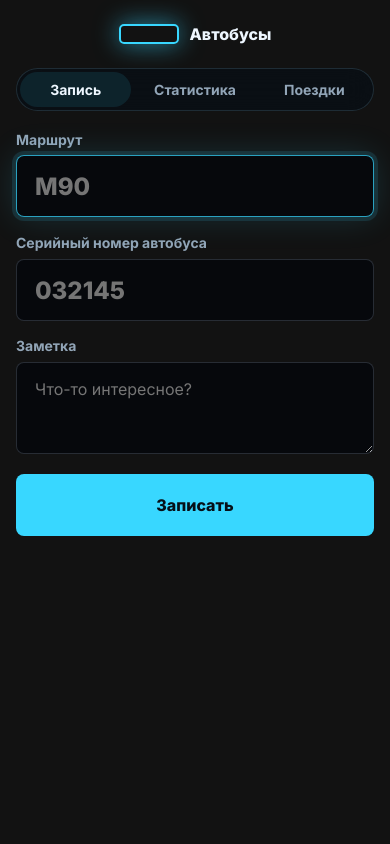
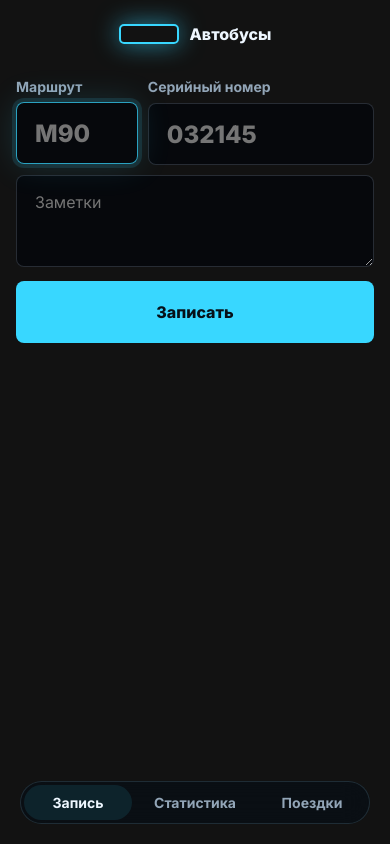
Before and after one commit to eledays/buses, a Flask app: page / in a window 390 px wide. Run offline with Flask 3, Linux system fonts and the light colour scheme; the visitor is signed in with stand-in values (Sample User, id 1); data that the repository does not hold is empty.

Commit message:
style: mobile fixes and favicon

```diff
--- a/app.py
+++ b/app.py
@@ -16,7 +16,8 @@ from flask import (
     request,
     session,
     url_for,
-    abort
+    abort,
+    send_from_directory
 )
 
 load_dotenv()
@@ -27,7 +28,8 @@ DATABASE = os.path.join(BASE_DIR, "buses.sqlite3")
 
 def create_app():
     app = Flask(__name__)
-    app.config["SECRET_KEY"] = os.getenv("FLASK_SECRET_KEY", "local-bus-collector-key")
+    app.config["SECRET_KEY"] = os.getenv(
+        "FLASK_SECRET_KEY", "local-bus-collector-key")
     app.config["BUS_GAME_SECRET"] = os.getenv("BUS_GAME_SECRET", "dev-secret")
     app.config["HASH_FILE"] = os.getenv('HASH_FILE', 'magic_link.json')
     app.config["SESSION_COOKIE_HTTPONLY"] = True
@@ -176,6 +178,11 @@ def create_app():
         )
         g.db.commit()
         return jsonify({"ok": True, "ride": serialize_ride(get_ride(ride_id))})
+
+    @app.route('/favicon.ico')
+    def favicon():
+        return send_from_directory(os.path.join(app.root_path, 'static'),
+                                   'favicon.ico', mimetype='image/vnd.microsoft.icon')
 
     return app
 
--- a/static/root.css
+++ b/static/root.css
@@ -32,6 +32,7 @@ body {
     BlinkMacSystemFont,
     "Segoe UI",
     sans-serif;
+  padding-bottom: 80px;
 }
 
 a {
--- a/static/styles.css
+++ b/static/styles.css
@@ -11,7 +11,7 @@ main {
   justify-content: space-between;
   width: min(1180px, calc(100% - 32px));
   margin: 0 auto;
-  padding: 24px 0 10px;
+  padding: 24px 0;
   grid-template-columns: 1fr;
 }
 
@@ -38,6 +38,10 @@ main {
 }
 
 .nav {
+  position: fixed;
+  bottom: 20px;
+  left: 20px;
+  width: calc(100vw - 40px);
   gap: 8px;
   padding: 3px;
   border: 1px solid var(--line);
@@ -171,12 +175,18 @@ h3 {
   text-transform: uppercase;
 }
 
+.ride-form .numbers-row {
+  display: grid;
+  grid-template-columns: 0.35fr 0.65fr;
+  gap: 10px;
+}
+
 .ride-form {
   position: relative;
   z-index: 1;
   display: grid;
   max-width: 560px;
-  gap: 16px;
+  gap: 10px;
 }
 
 label span {
--- a/templates/base.html
+++ b/templates/base.html
@@ -8,6 +8,7 @@
     <link rel="preconnect" href="https://fonts.gstatic.com" crossorigin>
     <link href="https://fonts.googleapis.com/css2?family=Inter:wght@400;500;600;700;800&display=swap" rel="stylesheet">
     <link rel="stylesheet" href="{{ url_for('static', filename='styles.css') }}">
+    <link rel="shortcut icon" href="/favicon.ico" type="image/x-icon">
   </head>
   <body>
     <header class="topbar">
--- a/templates/index.html
+++ b/templates/index.html
@@ -6,24 +6,21 @@
   <div class="entry-panel">
 
     <form class="ride-form" method="post" autocomplete="off">
+      <div class="numbers-row">
         <label>
           <span>Маршрут</span>
           <input name="route_number" inputmode="text" placeholder="M90" maxlength="16" required autofocus>
         </label>
         <label>
-        <span>Серийный номер автобуса</span>
+          <span>Серийный номер</span>
           <input name="bus_number" inputmode="text" placeholder="032145" maxlength="32" required>
         </label>
+      </div>
       <label>
-        <span>Заметка</span>
-        <textarea name="note" placeholder="Что-то интересное?" maxlength="240"></textarea>
+        <textarea name="note" placeholder="Заметки" maxlength="240"></textarea>
       </label>
       <p class="form-error" data-form-error {% if not error %}hidden{% endif %}>{{ error or "" }}</p>
-      <button
-        class="primary-button"
-        type="submit"
-        data-record="{{ latest_record.id if latest_record else '' }}"
-      >
+      <button class="primary-button" type="submit" data-record="{{ latest_record.id if latest_record else '' }}">
         <span class="button-label">Записать</span>
         <span class="button-record" aria-hidden="true">#{{ latest_record.id if latest_record else '' }}</span>
       </button>
```
Also changed, not shown: static/favicon.ico (added). Lines whose indentation alone changed are shown as unchanged.
